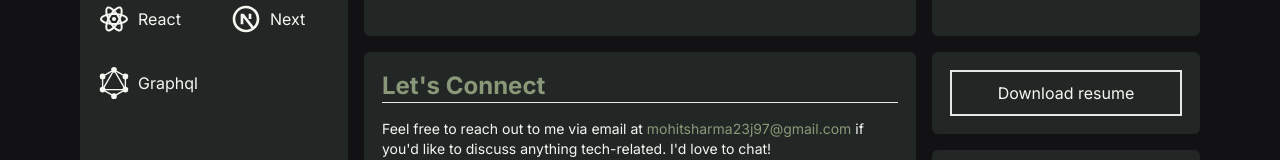
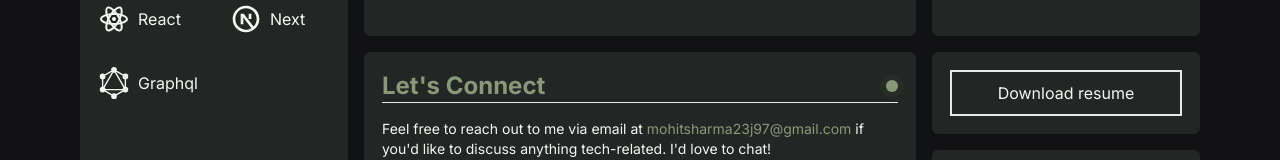
Before and after one commit to mohitsharma23/portfolio, a Next.js app: page / in a window 1280 px wide. Shown: the part 552-712 px from the top of the page. Built offline with nearby package versions, Linux system fonts and the light colour scheme.

Commit message:
feat: add ping animation

```diff
--- a/src/app/components/ConnectCard.tsx
+++ b/src/app/components/ConnectCard.tsx
@@ -5,7 +5,13 @@
     <Card className="lg:col-span-2 row-span-2 col-span-1">
       <div className="flex flex-col gap-4">
         <div className="font-bold text-2xl text-[#899878]">
-          Let&apos;s Connect
+          <div className="flex justify-between items-center">
+            <span>Let&apos;s Connect</span>
+            <span className="relative flex h-3 w-3">
+              <span className="animate-ping absolute inline-flex h-full w-full rounded-full bg-[#899878] opacity-75"></span>
+              <span className="relative inline-flex rounded-full h-3 w-3 bg-[#899878]"></span>
+            </span>
+          </div>
           <hr />
         </div>
         <div className="text-sm">
```
